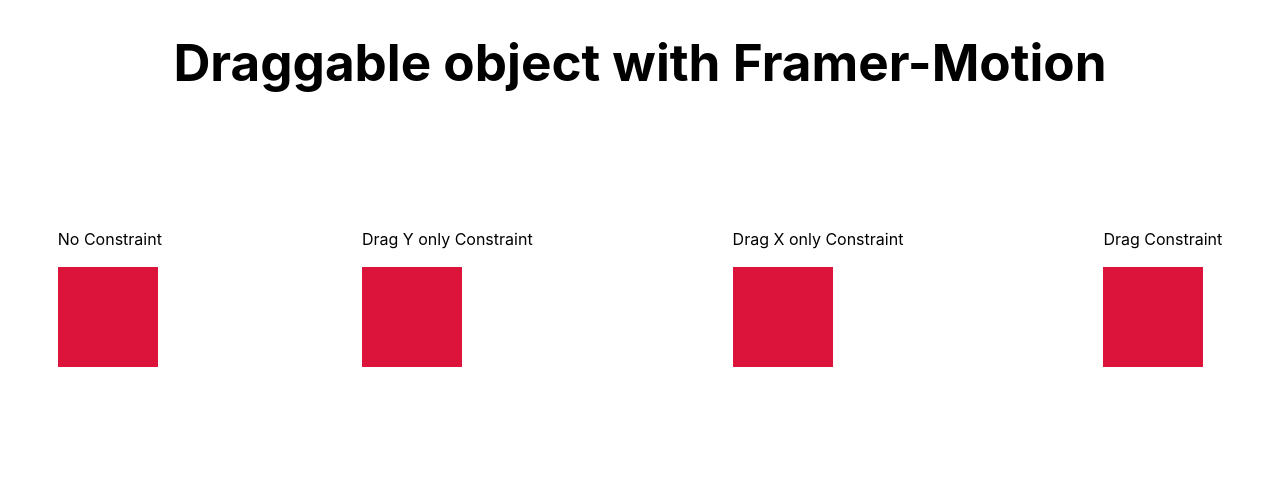
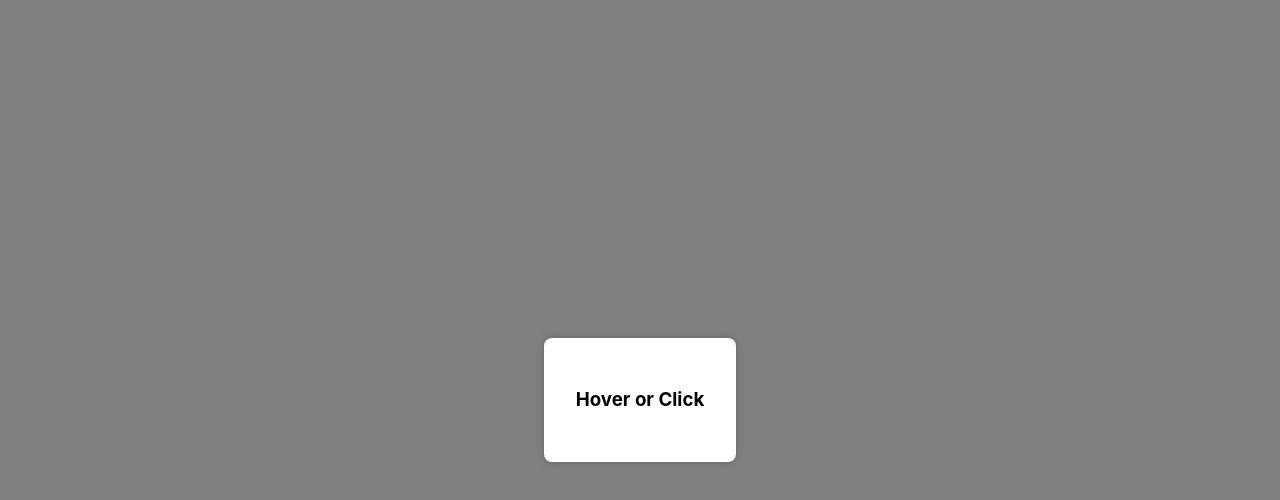
Before and after one commit to Sumon180/Framer-Motion-Animation, a React (Vite) app: page / in a window 1280 px wide. Shown: the top 500 px of the page. Built offline with nearby package versions, Linux system fonts and the light colour scheme.

Commit message:
Hover & Tab

```diff
--- a/src/components/FramerMotion.jsx
+++ b/src/components/FramerMotion.jsx
@@ -1,83 +1,53 @@
 /* eslint-disable react/prop-types */
 import { motion } from "framer-motion"
+import { useState } from "react"
 
-
-
-
-const FramerMotion = ({ name }) => {
+const FramerMotion = () => {
+    const [showCard, setShowCard] = useState(false)
     return (
-        <div>
-            <h1
-                style={{ textAlign: "center" }}
-            >
-                Draggable object with {name}
-            </h1>
         <div style={{
             display: "flex",
-                flexDirection: "row",
-                gap: "200px",
+            justifyContent: "center",
             alignItems: "center",
-                justifyContent: "center",
-                marginTop: "120px"
+            height: "100vh",
+            background: "grey"
         }}
         >
-                <div>
-                    <p>No Constraint</p>
             <motion.div
                 style={{
-                            width: "100px",
-                            height: "100px",
-                            background: "crimson"
+                    background: "#fff",
+                    padding: "3rem 2rem",
+                    borderRadius: "8px",
+                    boxShadow: "0 0 10px rgba(0,0,0,0.2)",
+                    cursor: "Pointer"
                 }}
-                        drag
+                whileHover={{
+                    scale: 1.1
+                }}
+                transition={{
+                    layout: {
+                        duration: 1,
+                        type: "spring"
+                    }
+                }}
+                layout
+                onClick={() => setShowCard(!showCard)}
             >
-
+                <motion.h3>Hover or Click</motion.h3>
+                {
+                    showCard && (
+                        <motion.p
+                            style={{ width: "600px" }}
+                            initial={{ opacity: 0 }}
+                            animate={{ opacity: 1 }}
+                        >
+                            Lorem ipsum dolor sit amet, consectetur adipisicing elit. Harum reprehenderit vero quibusdam cum nisi pariatur reiciendis ipsum, saepe aliquam fugit suscipit laboriosam repudiandae at sapiente tenetur tempora debitis illo voluptatibus! Enim suscipit natus veritatis ab excepturi nostrum, ipsam, dolorem itaque culpa unde illo? Assumenda error, soluta quis rerum fugit sit!
+                        </motion.p>
+                    )
+                }
             </motion.div>
         </div>
-                <div>
-                    <p>Drag Y only Constraint</p>
-                    <motion.div
-                        style={{
-                            width: "100px",
-                            height: "100px",
-                            background: "crimson"
-                        }}
-                        drag="y"
-                    >
 
-                    </motion.div>
-                </div>
-                <div>
-                    <p>Drag X only Constraint</p>
-                    <motion.div
-                        style={{
-                            width: "100px",
-                            height: "100px",
-                            background: "crimson"
-                        }}
-                        drag="x"
-                    >
-
-                    </motion.div>
-                </div>
-                <div>
-                    <p>Drag Constraint</p>
-                    <motion.div
-                        style={{
-                            width: "100px",
-                            height: "100px",
-                            background: "crimson"
-                        }}
-                        drag
-                        dragConstraints={{
-                            left: 0, right: 100, top: -100
-                        }}
-                    >
-
-                    </motion.div>
-                </div>
-            </div>
-        </div>
     )
 }
 
--- a/src/index.css
+++ b/src/index.css
@@ -8,6 +8,10 @@
   -webkit-font-smoothing: antialiased;
   -moz-osx-font-smoothing: grayscale;
   -webkit-text-size-adjust: 100%;
+}
+* {
+  margin: 0;
+  padding: 0;
 }
 h1 {
   font-size: 3.2em;
```
Lines whose indentation alone changed are shown as unchanged.
